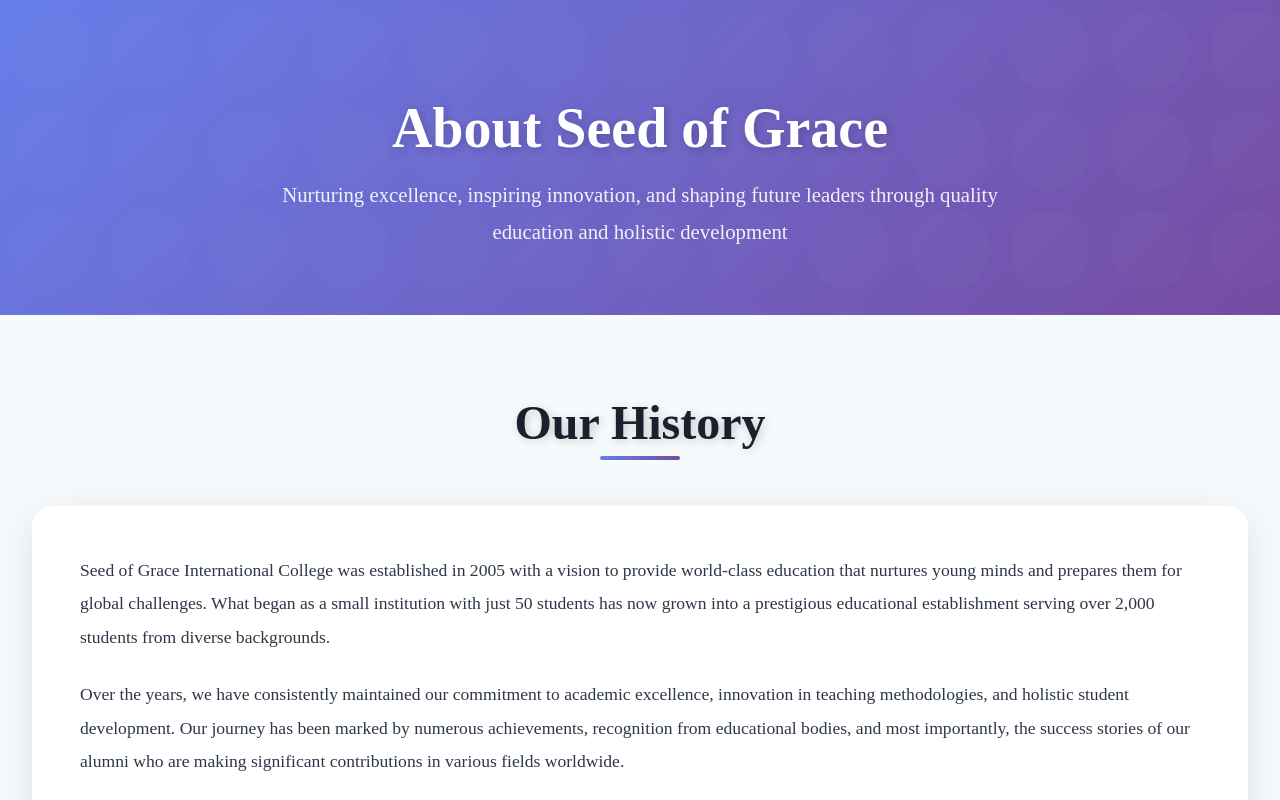
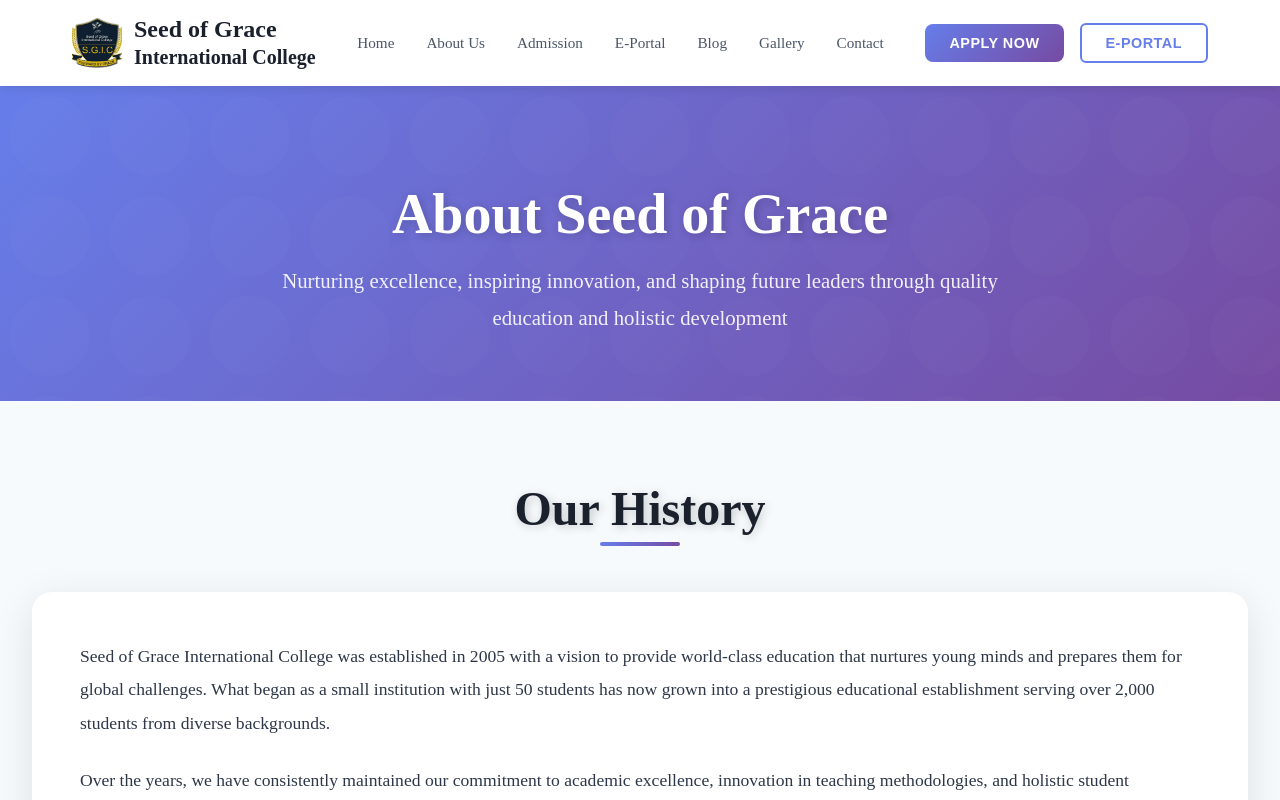
Before and after one commit to Mighty97/Seed-of-Grace-International-College, a React (Vite) app: page /about in a window 1280 px wide. Shown: the top 800 px of the page. Built offline with nearby package versions, Linux system fonts and the light colour scheme.

Commit message:
about page perfected

```diff
--- a/src/components/Header.jsx
+++ b/src/components/Header.jsx
@@ -15,7 +15,7 @@ export function Header() {
     <>
       <header className="header">
         <div className="header-container">
-          <div className="logo-section">
+          <div className="logo-section" >
               <Link to="/"> <img className="logo" src={SchoolLogo} alt="" /></Link>
             <div className="brand-text"> Seed of Grace <br />  <span className='intl'> International College </span></div>
           </div>
@@ -23,12 +23,12 @@ export function Header() {
           <nav>
             <ul className="nav-links">
               <li><Link to='/' >Home</Link></li>
-              <li><a href="#about">About Us</a></li>
-              <li><a href="#admission">Admission</a></li>
+              <li><Link to="about">About Us</Link></li>
+              <li><Link to="admission">Admission</Link></li>
               <li><Link to='E-Portal'>E-Portal</Link></li>
-              <li><a href="#blog">Blog</a></li>
-              <li><a href="#gallery">Gallery</a></li>
-              <li><a href="#contact">Contact</a></li>
+              <li><Link to="blog">Blog</Link></li>
+              <li><Link to="gallery">Gallery</Link></li>
+              <li><Link to="contact">Contact</Link></li>
             </ul>
           </nav>
 
@@ -54,13 +54,13 @@ export function Header() {
           </div>
 
           <ul className="mobile-nav-links">
-            <li><a href="#home" onClick={toggleMenu}>Home</a></li>
-            <li><a href="#about" onClick={toggleMenu}>About Us</a></li>
-            <li><a href="#admission" onClick={toggleMenu}>Admission</a></li>
+            <li><Link to="home" onClick={toggleMenu}>Home</Link></li>
+            <li><Link to="about" onClick={toggleMenu}>About Us</Link></li>
+            <li><Link to="admission" onClick={toggleMenu}>Admission</Link></li>
             <li><Link to='E-Portal' onClick={toggleMenu} >E-Portal</Link></li>
-            <li><a href="#blog" onClick={toggleMenu} >Blog</a></li>
-            <li><a href="#gallery" onClick={toggleMenu}>Gallery</a></li>
-            <li><a href="#contact" onClick={toggleMenu} >Contact</a></li>
+            <li><Link to="blog" onClick={toggleMenu} >Blog</Link></li>
+            <li><Link to="gallery" onClick={toggleMenu}>Gallery</Link></li>
+            <li><Link to="contact" onClick={toggleMenu} >Contact</Link></li>
 
           </ul>
 
--- a/src/pages/About/AboutUsPage.jsx
+++ b/src/pages/About/AboutUsPage.jsx
@@ -3,6 +3,9 @@ import {
   BookOpen, Users, Target, Award, Building, Lightbulb,
   Trophy, Heart, Globe, Sparkles, CheckCircle, Star
 } from 'lucide-react';
+import { Header } from '../../components/Header'
+import { ScrollToTop } from '../../components/ScrollUpButton'
+import { Footer } from '../../components/Footer'
 import './AboutUsPage.css'
 
 export function AboutUsPage() {
@@ -123,8 +126,8 @@ export function AboutUsPage() {
 
   return (
     <>
-
-
+      <ScrollToTop />
+      <Header />
       <div className="about-page">
         {/* Hero Section */}
         <div className="about-hero">
@@ -261,6 +264,7 @@ export function AboutUsPage() {
           </div>
         </section>
       </div>
+      <Footer />
     </>
   );
 };
```
